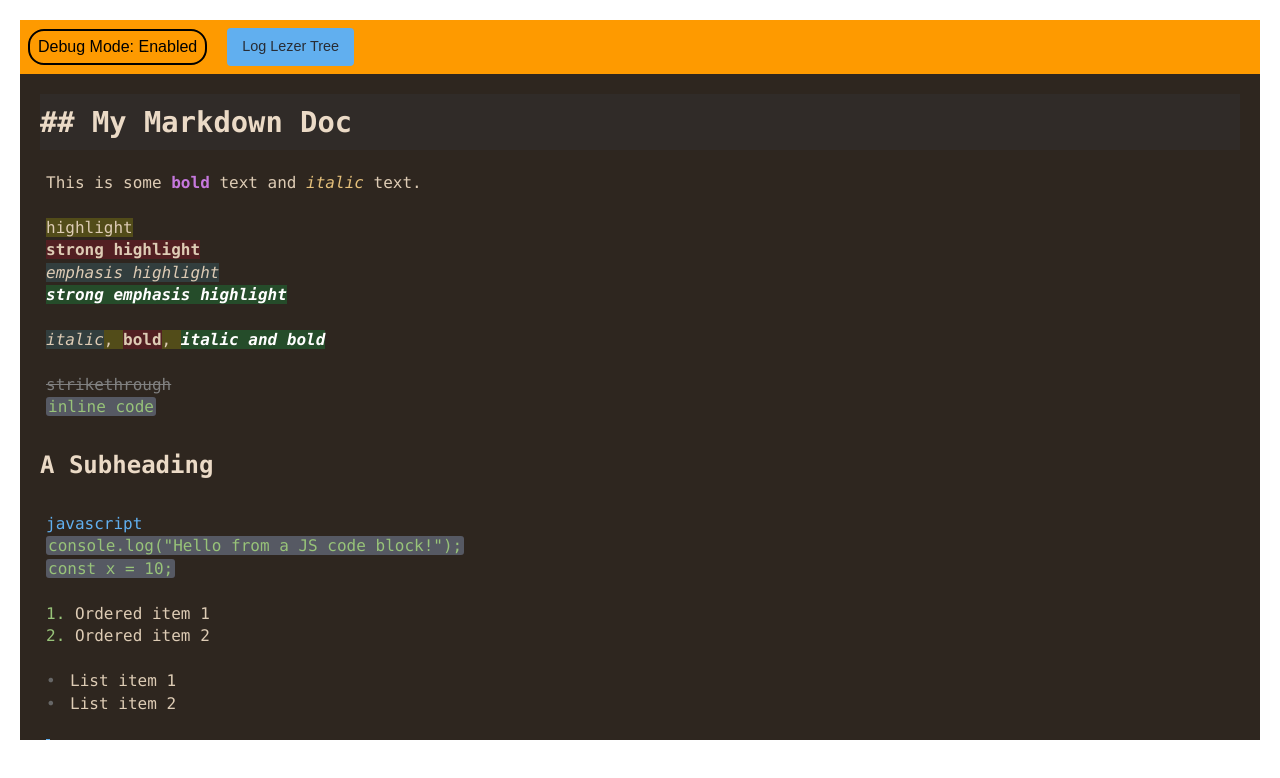
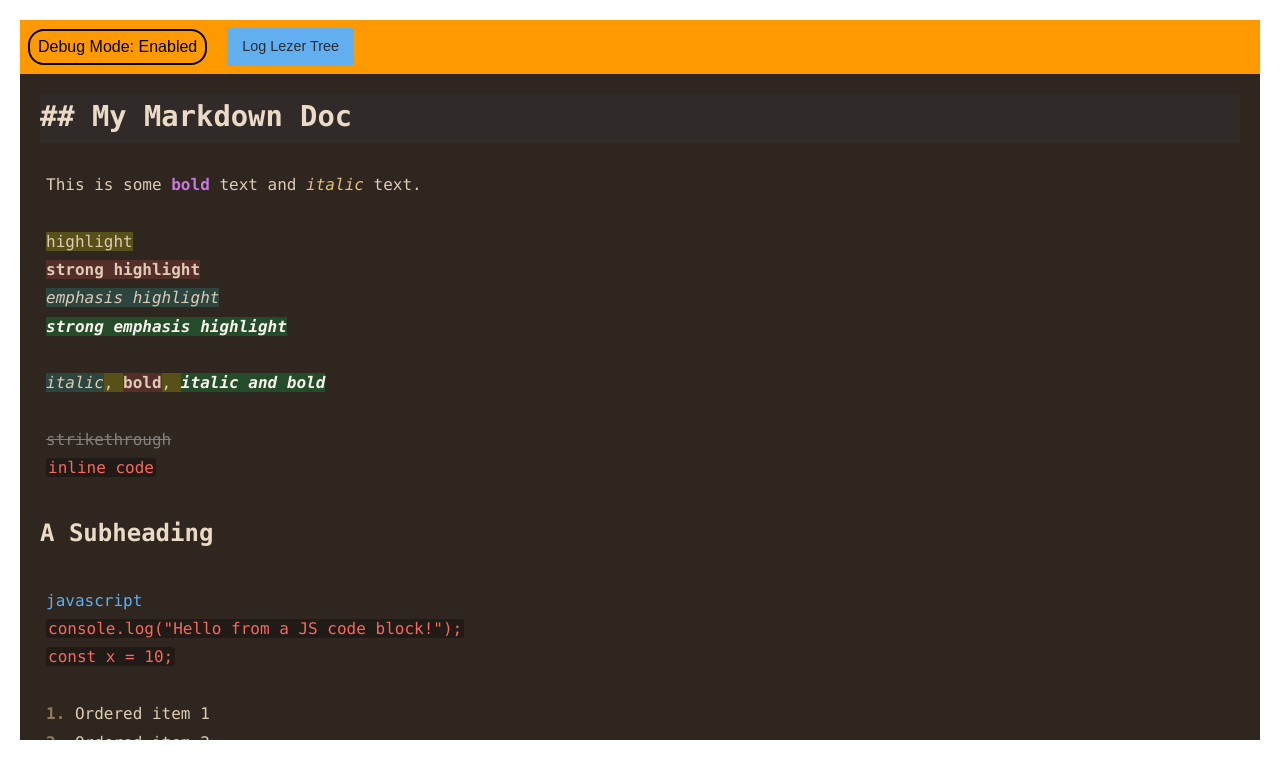
Before and after one commit to harshp2008/obsidianite, a React (Vite) app: page / in a window 1280 px wide. Shown: the top 778 px of the page. Built offline with nearby package versions, Linux system fonts and the light colour scheme.

Commit message:
add varialbe styling support for  lists, line-spacing, background color for highlighting and other minor changes

```diff
--- a/src/EditorCore/Extensions/editor/style/Markdown/lists.css
+++ b/src/EditorCore/Extensions/editor/style/Markdown/lists.css
@@ -1,11 +1,10 @@
-@import '../constant.css';
-
+@import "../constant.css";
 
 /* --- List Bullet Specific Styles (Adjusted for consistency with new hiding logic) --- */
 
 /* Styles for the custom bullet '•' when inactive */
 .App .cm-editor .cm-custom-list-bullet {
-    color: var(--cm-inactive-color);
+  color: var(--cm-list-bullet-color);
   font-weight: var(--cm-list-bullet-font-weight);
   margin-right: var(--cm-list-bullet-margin-right);
   vertical-align: var(--cm-list-bullet-vertical-align);
@@ -18,6 +17,13 @@
   padding: 0;
   margin: 0;
   display: inline-block; /* Essential to ensure it takes space when shown */
-    width: 1ch; /* Gives consistent width for a single character bullet */
   text-align: center;
 }
+
+/* Styles for ordered list markers (1., 2., etc.) */
+.App .cm-editor .cm-ordered-list-mark > span {
+  color: var(--cm-ordered-list-mark-color) !important;
+  font-weight: var(--cm-ordered-list-mark-font-weight);
+  margin-right: var(--cm-ordered-list-mark-margin-right);
+  vertical-align: var(--cm-ordered-list-mark-vertical-align);
+}
--- a/src/EditorCore/Extensions/editor/style/Markdown/text-styling.css
+++ b/src/EditorCore/Extensions/editor/style/Markdown/text-styling.css
@@ -27,7 +27,7 @@
 .cm-editor .cm-strikethrough::selection,
 .cm-editor .cm-strikethrough *::selection {
   background-color: var(--cm-strikethrough-selection-bg) !important;
-  color: #e0e0e0 !important;
+  color: var(--cm-strikethrough-selection-color) !important;
 }
 
 
@@ -36,12 +36,14 @@
 
 .App .cm-editor .cm-inline-code {
   font-family: "Fira Code", "Cascadia Code", "Consolas", monospace;
-  background-color: rgba(126, 140, 168, 0.5);
-  color: #98c379;
+  background-color: var(--cm-inline-code-bg);
+  color: var(--cm-inline-code-color);
   padding: 0px 2px;
   border-radius: 3px;
   line-height: 1.4;
 }
+
+
 
 /* Selection styling for inline code */
 
--- a/src/EditorCore/Extensions/editor/style/constant.css
+++ b/src/EditorCore/Extensions/editor/style/constant.css
@@ -1,16 +1,16 @@
 :root {
-
   /* Editor and Basic Colors */
   --editor-bg: hsl(28, 19%, 15%);
-  --editor-text-color: hsl(33, 39%, 79%); /* Your main editor text color (e.g., from your screenshots) */
+  --editor-text-color: hsl(34, 38%, 79%); /* Your main editor text color (e.g., from your screenshots) */
   --cm-inactive-color: hsl(0, 0%, 40%); /* Color for the inactive list bullet */
 
+  --line-spacing: 0.5em;
 
   /*  Headings */
   --cm-header-color: hsl(32, 48%, 85%);
   --cm-header-bg: hsla(0, 0, 0, 0);
   --cm-header-font-weight: bold;
-  --cm-header-padding: 0.5em  0em;
+  --cm-header-padding: 0.5em 0em;
 
   --cm-h1-size: 2.2em; /* Color for the header 1 */
   --cm-h2-size: 1.8em; /* Color for the header 2 */
@@ -22,35 +22,39 @@
   /* Text Styling */
   --cm-strong-color: hsl(286, 60%, 67%);
   --cm-emphasis-color: hsl(39, 67%, 69%);
+
   --cm-strikethrough-color: hsl(0, 0%, 50%);
+  --cm-strikethrough-selection-bg: hsla(339, 23%, 25%, 0.85);
+  --cm-strikethrough-selection-color: hsl(0, 0%, 100%);
 
-  --cm-strikethrough-selection-bg: hsla(339, 23%, 25%, 0.85); /* Selection in strikethrough text */
-
-  --cm-inline-code-color: hsl(240, 26%, 37%);
-  --cm-inline-code-bg: hsl(240, 26%, 37%);
-  --cm-inline-code-border: hsl(240, 26%, 37%);
-  --cm-inline-code-border-radius: 0.2em;
-
+  --cm-inline-code-color: hsla(4, 91%, 67%, 1);
+  --cm-inline-code-bg: hsla(24, 18%, 11%, 1);
+  --cm-inline-code-border-radius: 4px;
 
   /* Horizontal Rule */
   --cm-hr-color: hsl(0, 0%, 85%); /* Color for the horizontal rule line */
 
-  /* Lists */
-  --cm-list-bullet-color: hsl(0, 0%, 40%); /* Color for the list bullet */
-  --cm-list-bullet-font-weight: normal; /* Font weight for the list bullet */
+  /* Unordered Lists */
+  --cm-list-bullet-color: hsl(34, 24%, 46%); /* Color for the list bullet */
+  --cm-list-bullet-font-weight: bold; /* Font weight for the list bullet */
   --cm-list-bullet-margin-right: 0.5ch; /* Margin right for the list bullet */
   --cm-list-bullet-vertical-align: middle; /* Vertical alignment for the list bullet */
+
+  /* Ordered Lists */
+  --cm-ordered-list-mark-color: hsl(34, 24%, 46%); /* Color for ordered list markers (1., 2., etc.) */
+  --cm-ordered-list-mark-font-weight: bold; /* Font weight for ordered list markers */
+  --cm-ordered-list-mark-margin-right: 0ch; /* Margin right for ordered list markers */
+  --cm-ordered-list-mark-vertical-align: middle; /* Vertical alignment for ordered list markers */
 
   /* Web Links */
   --cm-empty-link-color: hsl(0, 0%, 53%); /* Color for empty links */
   --cm-link-color: hsl(188, 100%, 45%); /* Default link color */
   --cm-link-visited-color: hsl(275, 35%, 65%); /* Visited link color */
   --cm-link-hover-color: hsl(47, 80%, 46%); /* Link hover color */
-  --cm-link-edit-bg : hsla(220, 100%, 66%, 0.2);
+  --cm-link-edit-bg: hsla(220, 100%, 66%, 0.2);
 
   --cm-link-selection-bg: rgba(255, 255, 255, 0.85);
   --cm-link-selection-color: hsl(0, 0%, 100%);
-
 
   /* Selection color variables */
   --cm-selection-background: hsla(32, 20%, 50%, 0.6); /* Default selection background */
@@ -59,19 +63,18 @@
   --cm-code-selection-bg: hsla(240, 26%, 37%, 0.85); /* Selection in code blocks */
   --cm-strikethrough-selection-bg: hsla(339, 23%, 25%, 0.85); /* Selection in strikethrough text */
 
+  /* Highlight colors variables */
+  --cm-highlight-bg: hsla(60, 100%, 50%, 20%); /* Regular highlight background - olive/gold */
+  --cm-highlight-color: --editor-text-color; /* Regular highlight text color */
 
-  /* Highlight colors variables */
-  --cm-highlight-bg: hsla(60, 100%, 50%, 0.175); /* Regular highlight background - olive/gold */
-  --cm-highlight-color:--editor-text-color; /* Regular highlight text color */
-
-  --cm-strong-highlight-bg: hsla(348, 100%, 50%, 0.175); /* Strong highlight background - maroon/burgundy */
+  --cm-strong-highlight-bg: hsla(0, 84%, 63% , 20%); /* Strong highlight background - maroon/burgundy */
   --cm-strong-highlight-color: --editor-text-color; /* Strong highlight text color */
 
-  --cm-emphasis-highlight-bg: hsla(194, 59%, 56%, 0.175); /* Emphasis highlight background - teal/blue-green */
+  --cm-emphasis-highlight-bg: hsla(180, 64%, 46%, 20%); /* Emphasis highlight background - teal/blue-green */
   --cm-emphasis-highlight-color: --editor-text-color; /* Emphasis highlight text color */
 
   --cm-strong-emphasis-highlight-bg: hsla(143, 100%, 50%, 0.175); /* Strong+Emphasis highlight - similar to emphasis */
-  --cm-strong-emphasis-highlight-color: hsl(0, 0%, 100%); /* Strong+Emphasis highlight text color */
+  --cm-strong-emphasis-highlight-color: hsl(34, 38%, 95%); /* Strong+Emphasis highlight text color */
 }
 
 /*  cm-strong ͼx cm-highlight */
--- a/src/EditorCore/Extensions/editor/style/editorCore.css
+++ b/src/EditorCore/Extensions/editor/style/editorCore.css
@@ -85,7 +85,7 @@
 .App .cm-editor .cm-content {
   font-family: "Fira Code", "Cascadia Code", "Consolas", monospace;
   font-size: 1em;
-  line-height: 1.4;
+  line-height: calc(1.17em + var(--line-spacing) + 0.1em);
   padding-top: 20px;
   padding-bottom: 20px;
 }
--- a/src/EditorCore/Extensions/editor/style/text-selections.css
+++ b/src/EditorCore/Extensions/editor/style/text-selections.css
@@ -2,6 +2,7 @@
 .cm-editor .cm-selectionBackground {
   background-color: var(--cm-selection-background) !important;
   opacity: 0.85 !important; /* Ensure good visibility */
+  pointer-events: none !important; /* Allow mouse events to pass through */
 }
 
 /* Improve selection visibility with pseudo-elements */
@@ -24,10 +25,11 @@
 /* Ensure selection is always visible above decoration widgets */
 .cm-editor .cm-selectionLayer {
   z-index: 100 !important; /* Boost selection layer above decorations */
+  pointer-events: none !important; /* Ensure clicks pass through to the editor */
 }
-
 
 /* Fix for selection rendering with replacement decorations */
 .App .cm-editor .cm-content .cm-selectionBackground {
   mix-blend-mode: multiply; /* This helps the selection stand out on colored backgrounds */
+  pointer-events: none !important; /* Allow mouse events to pass through */
 }
--- a/src/EditorCore/Extensions/extensions/markdown/list/markdownListBulletExtension.ts
+++ b/src/EditorCore/Extensions/extensions/markdown/list/markdownListBulletExtension.ts
@@ -66,8 +66,8 @@ function createListBulletDecorations(state: EditorState): DecorationSet {
 
         // --- Ordered Lists: Always show the original number ---
         if (parentListNode.type.name === 'OrderedList') {
-            // For ordered lists, this extension does nothing.
-            // The original '1.', '2.' etc. should always be visible by default.
+            // For ordered lists, add a class for styling
+            decorations.push(Decoration.mark({ class: 'cm-ordered-list-mark' }).range(listMarkFrom, listMarkTo));
             return;
         }
 
--- a/src/EditorCore/Extensions/extensions/markdown/syntaxHiding/markers.ts
+++ b/src/EditorCore/Extensions/extensions/markdown/syntaxHiding/markers.ts
@@ -1,4 +1,3 @@
-// src/extensions/markdownSyntaxHiding/markers.ts
 
 export const HIDEABLE_MARK_NAMES = new Set([
   'StrongMark',       // **
@@ -11,8 +10,6 @@ export const HIDEABLE_MARK_NAMES = new Set([
   //'ListMark',         // - or 1. This is now handled in extension/markdownListBulletExtension.ts
   'HorizontalRule',   // ---
 
-  // Potentially add LinkMark if you decide to hide individual link brackets here,
-  // but markdownLinkTransformation handles full link hiding.
 ]);
 
 // These are the *parent* nodes whose selection should reveal their child markers.
```
Lines whose indentation alone changed are shown as unchanged.
